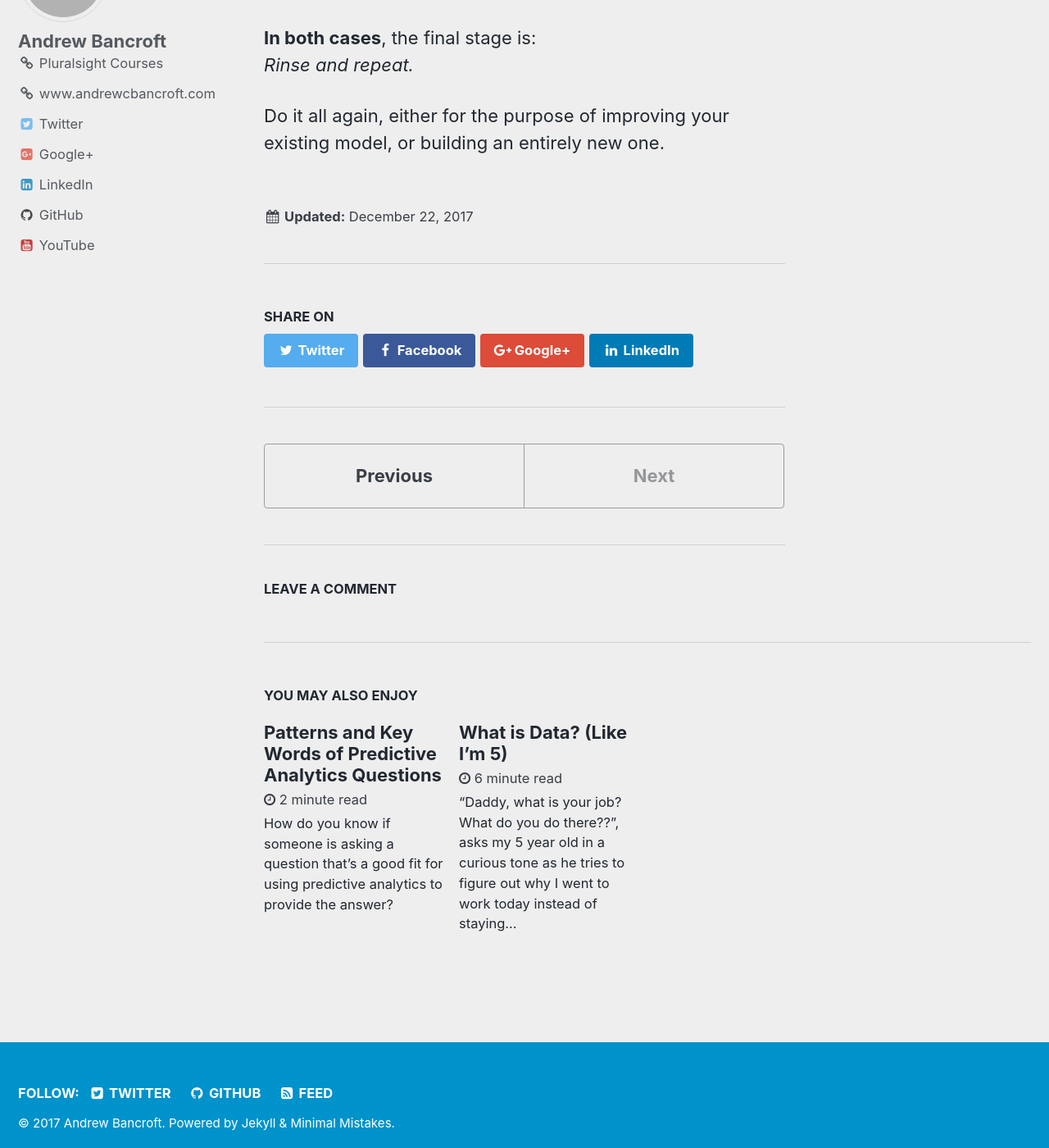
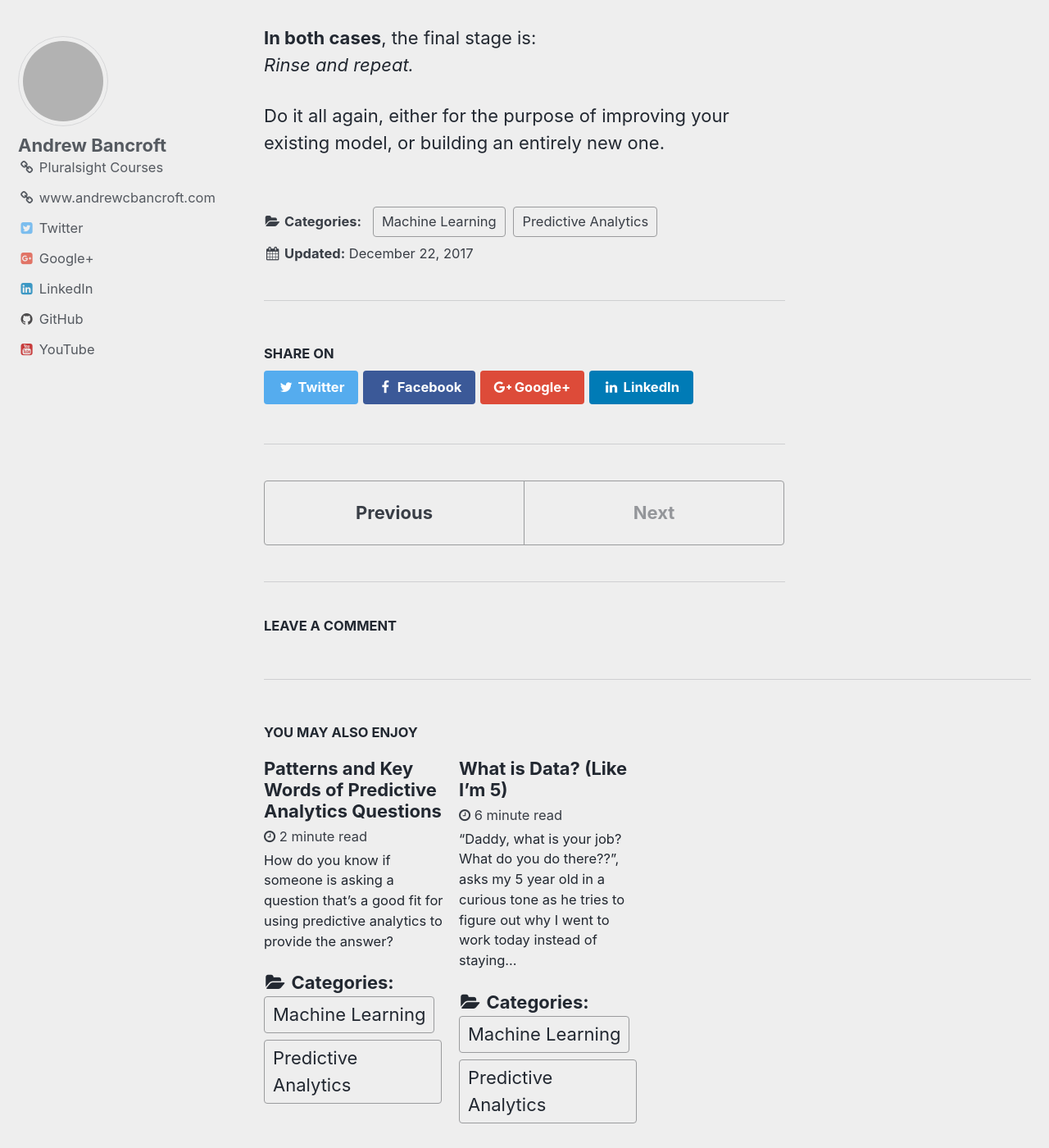
Before and after one commit to andrewcbancroft/datadaylife-blog, a Jekyll site: the page built from _posts/2017-12-22-stages-to-machine-learning.md, in a window 1280 px wide and 1400 px high, scrolled down 7082 px. Shown: the whole window at 82% size. Built offline with Jekyll 4.4.1, drawn with Linux system fonts in a browser that asks for light colours; comment, search, counter and statistics services are not loaded; grey boxes are pictures that could not be loaded.

Commit message:
Update 2017-12-22-stages-to-machine-learning.md

```diff
--- a/_posts/2017-12-22-stages-to-machine-learning.md
+++ b/_posts/2017-12-22-stages-to-machine-learning.md
@@ -2,6 +2,7 @@
 title: "Stages to Machine Learning"
 toc: true
 description: "What does it take to really do machine learning? Explore these 10 stages to an effective machine learning process."
+categories: ['Machine Learning', 'Predictive Analytics']
 ---
 ![One does not simply... machine learn]({{ "/assets/one-does-not-simply-machine-learn.png" | relative_url }})
 
```
